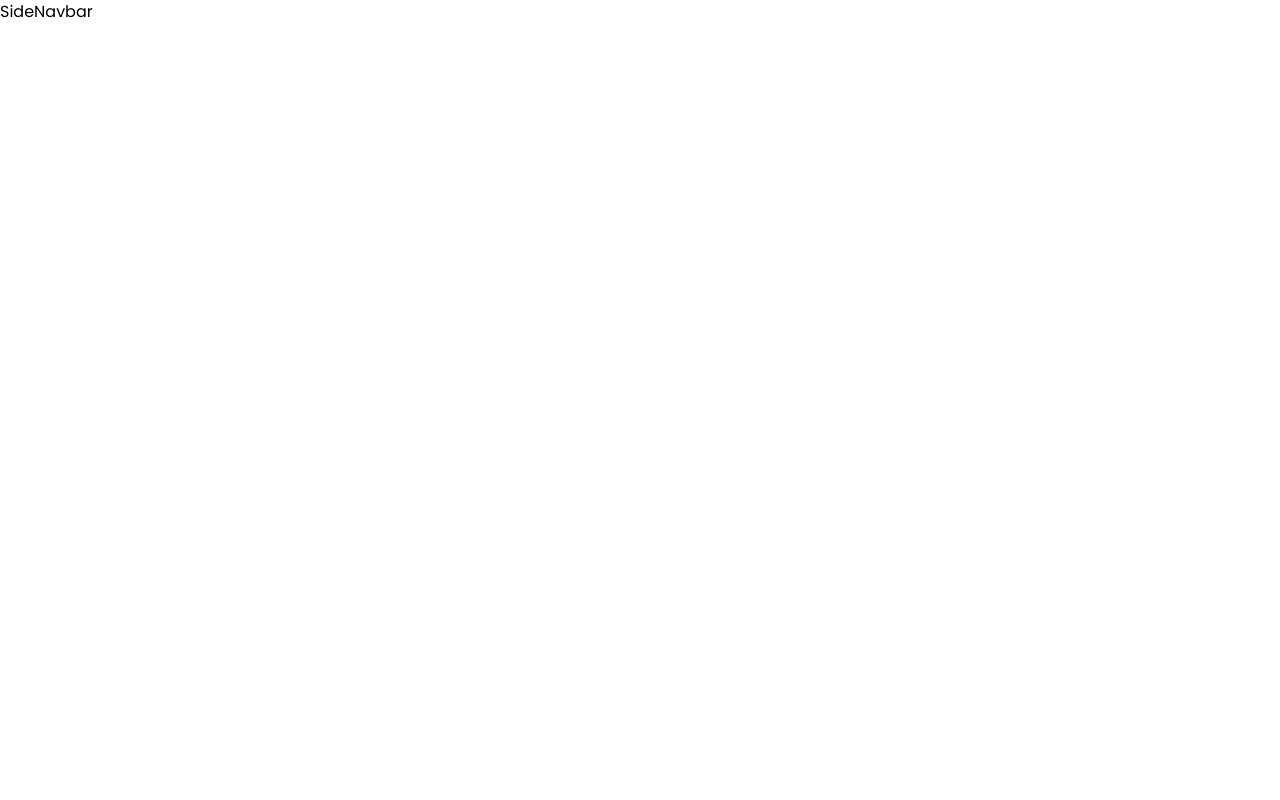
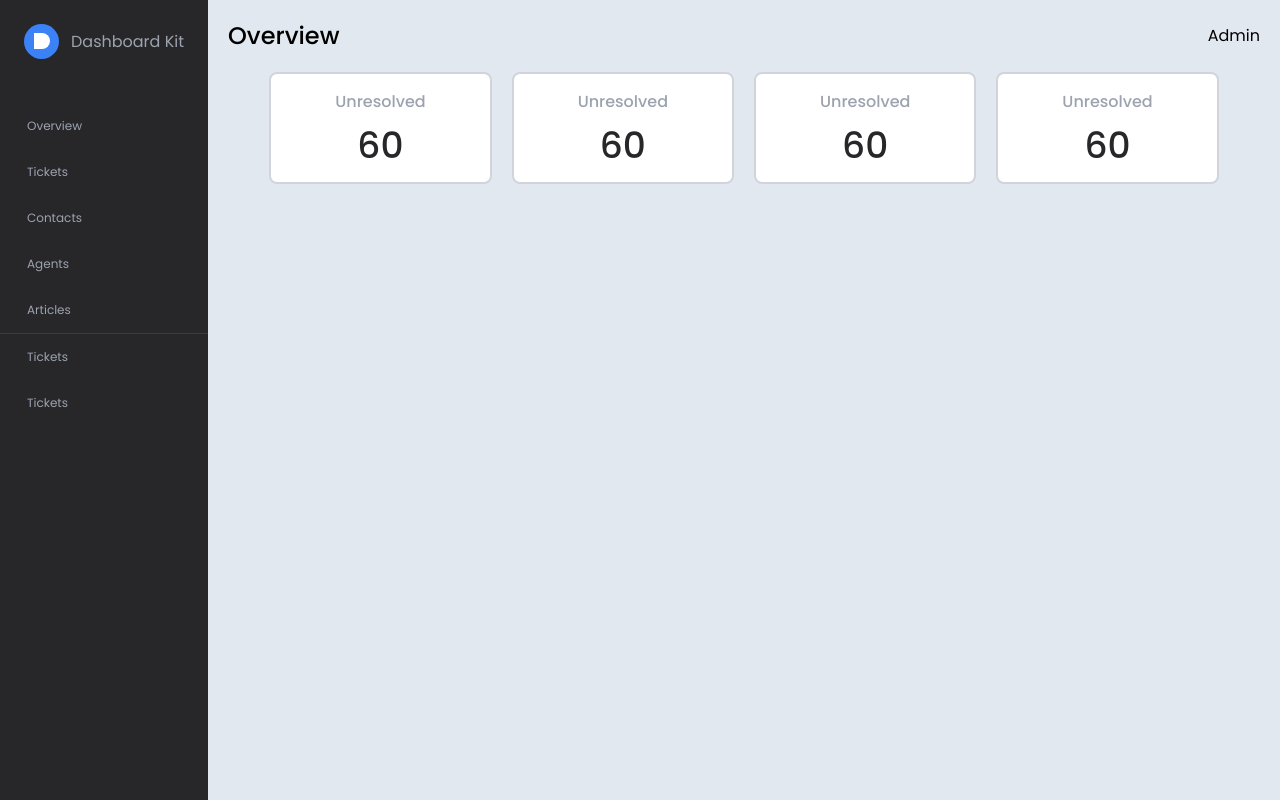
Before and after one commit to Aramdhann/dashboard-kit, a React (Vite) app: page / in a window 1280 px wide. Built offline with nearby package versions, Linux system fonts and the light colour scheme; a web font is replaced by a local one.

Commit message:
add sidebar navbar and content but not complete

```diff
--- a/package.json
+++ b/package.json
@@ -12,6 +12,7 @@
   "dependencies": {
     "react": "^18.2.0",
     "react-dom": "^18.2.0",
+    "react-icons": "^5.0.1",
     "react-router-dom": "^6.22.1"
   },
   "devDependencies": {
--- /dev/null
+++ b/src/components/Card.jsx
@@ -0,0 +1,16 @@
+import React from "react";
+
+const Card = ({ title, value }) => {
+  return (
+    <>
+      <div className="flex flex-col w-full sm:w-fit text-center gap-3 border-2 border-gray-300 py-4 px-16 text-gray-400 font-medium bg-white rounded-lg hover:border-blue-500 hover:border-1 hover:text-blue-500">
+        <p>{title}</p>
+        <p className="font-base text-4xl ">
+          <span className="text-zinc-800">{value}</span>
+        </p>
+      </div>
+    </>
+  );
+};
+
+export default Card;
--- /dev/null
+++ b/src/components/Navbar.jsx
@@ -0,0 +1,14 @@
+import React from "react";
+
+const Navbar = () => {
+  return (
+    <div className="flex justify-between items-center p-5">
+      <h1 className="font-medium text-2xl">Overview</h1>
+      <div>
+        <p>Admin</p>
+      </div>
+    </div>
+  );
+};
+
+export default Navbar;
--- a/src/components/SideNavbar.jsx
+++ b/src/components/SideNavbar.jsx
@@ -1,9 +1,31 @@
-import React from 'react'
+import React from "react";
+import { NavLink } from "react-router-dom";
 
 const SideNavbar = () => {
   return (
-    <div>SideNavbar</div>
-  )
-}
+    <nav className="bg-zinc-800 h-screen w-fit hidden sm:block">
+      <div className="flex items-center gap-3 mb-5 p-4 md:p-5 lg:p-6">
+        <div className="relative mx-auto bg-blue-500 h-[35px] w-[35px] rounded-full">
+          <div className="absolute bg-white p-2 h-[15px] w-[10px] mt-[9px] ml-[10px] rounded-r-full"></div>
+        </div>
+        <p className="text-gray-400 text-xs sm:text-base">Dashboard Kit</p>
+      </div>
+      <ul className="text-gray-400 text-xs">
+        <li className="sidebar-button">
+          <NavLink to="/overview">Overview</NavLink>
+        </li>
+        <li className="sidebar-button">
+          <NavLink>Tickets</NavLink>
+        </li>
+        <li className="sidebar-button">Contacts</li>
+        <li className="sidebar-button">Agents</li>
+        <li className="sidebar-button">Articles</li>
+        <hr className="opacity-10" />
+        <li className="sidebar-button">Tickets</li>
+        <li className="sidebar-button">Tickets</li>
+      </ul>
+    </nav>
+  );
+};
 
-export default SideNavbar
+export default SideNavbar;
--- a/src/index.css
+++ b/src/index.css
@@ -10,3 +10,21 @@
   box-sizing: border-box;
   font-family: "Poppins", sans-serif;
 }
+
+.sidebar-button {
+  cursor: pointer;
+  padding: 15px 25px;
+  transition: opacity 0.3s ease;
+  border-left: 2px solid transparent;
+}
+
+.sidebar-button:hover,
+.navbar ul a.active {
+  background-color: #37373b;
+  border-left: 2px solid white;
+  color: white;
+}
+
+.cek {
+  border: 2px solid red;
+}
--- a/src/pages/Home.jsx
+++ b/src/pages/Home.jsx
@@ -1,10 +1,23 @@
 import React from "react";
 import SideNavbar from "components/SideNavbar";
+import Navbar from "components/Navbar";
+import Card from "components/Card";
 
 const Home = () => {
   return (
-    <div>
+    <div className="flex">
       <SideNavbar />
+      <div className="flex-1 bg-slate-200 h-screen">
+        <Navbar />
+        <div className="flex items-center justify-center">
+          <div className="flex-wrap flex justify-center gap-5 w-11/12">
+            <Card title={"Unresolved"} value={60} />
+            <Card title={"Unresolved"} value={60} />
+            <Card title={"Unresolved"} value={60} />
+            <Card title={"Unresolved"} value={60} />
+          </div>
+        </div>
+      </div>
     </div>
   );
 };
```
Also changed, not shown: 1 other file (tests, documents, lock files or other folders).
